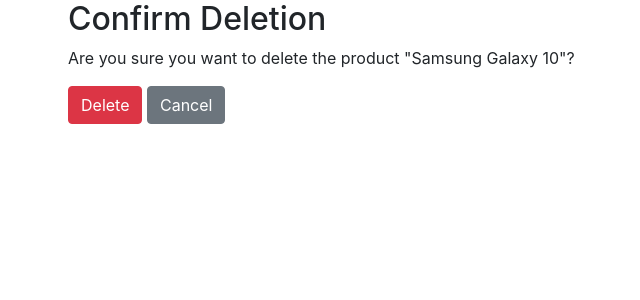
After one commit to meenphilip/productHub, a Django app: page /product_delete/2/ in a window 1280 px wide. The commit adds this page. Shown: the top 300 px of the page, without its empty margins (17-657 px from the left). Run offline with Django 5.2, Linux system fonts and the light colour scheme; data comes from the database, SQL or seed files in the repository; both versions use the stored data as it was after the commit; some libraries are stand-ins or nearby versions.

Commit message:
Add delete product

```diff
--- /dev/null
+++ b/products/templates/products/delete.html
@@ -0,0 +1,13 @@
+{% extends "base.html" %}
+
+{% block content %}
+<div class="container">
+  <h2>Confirm Deletion</h2>
+  <p>Are you sure you want to delete the product "{{ product.title }}"?</p>
+  <form method="post">
+    {% csrf_token %}
+    <button type="submit" class="btn btn-danger">Delete</button>
+    <a href="{% url 'product-list' %}" class="btn btn-secondary">Cancel</a>
+  </form>
+</div>
+{% endblock %}
--- a/products/templates/products/list.html
+++ b/products/templates/products/list.html
@@ -44,7 +44,7 @@
             >Update</a
           >
         </td>
-        <td><a href="#">Delete</a></td>
+        <td><a href="{% url 'delete' product.id  %}">Delete</a></td>
       </tr>
       {% endfor %}
     </tbody>
--- a/products/urls.py
+++ b/products/urls.py
@@ -14,4 +14,5 @@
         views.product_update,
         name="product-update",
     ),
+    path("product_delete/<int:id>/", views.product_delete, name="delete"),
 ]
--- a/products/views.py
+++ b/products/views.py
@@ -43,3 +43,13 @@
         form = ProductForm(instance=product)
     context = {"form": form, "product": product}
     return render(request, "products/update.html", context)
+
+
+def product_delete(request, id):
+    product = get_object_or_404(Product, id=id)
+
+    if request.method == 'POST':
+        product.delete()
+        return redirect('product-list')
+
+    return render(request, 'products/delete.html', {'product': product})
```
Also changed, not shown: db.sqlite3.
